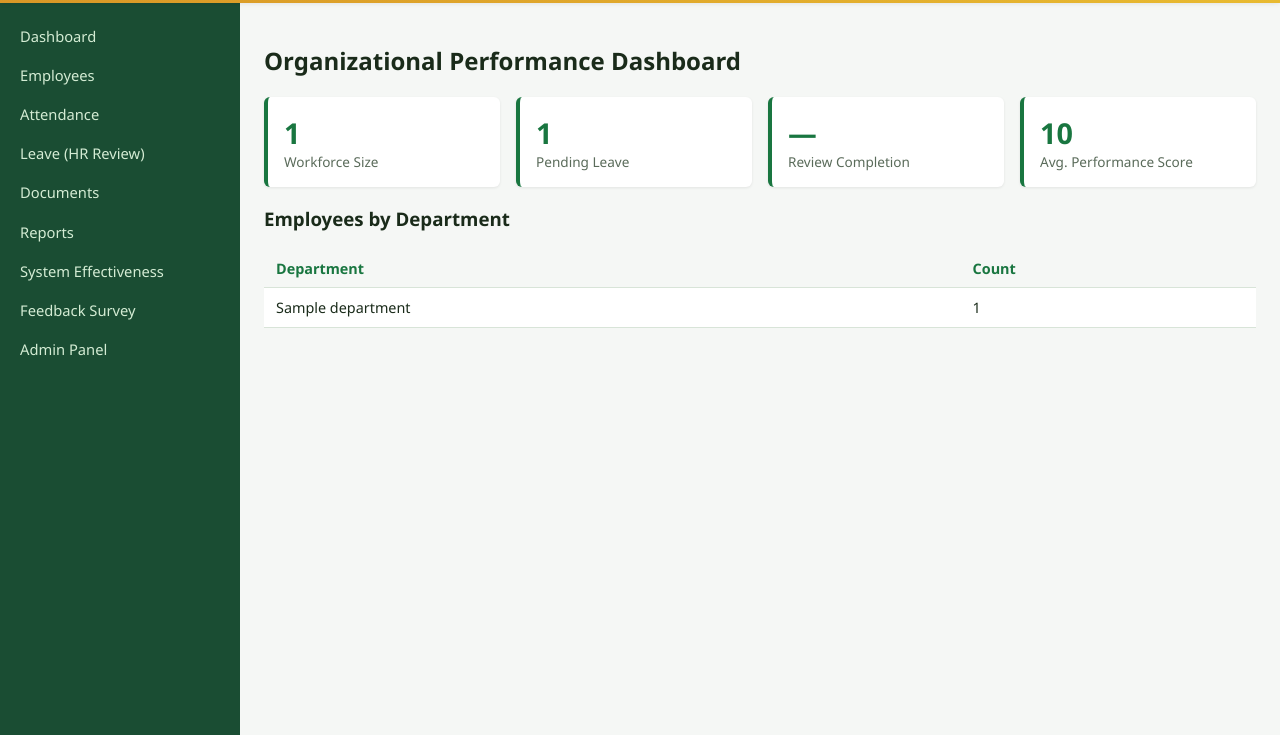
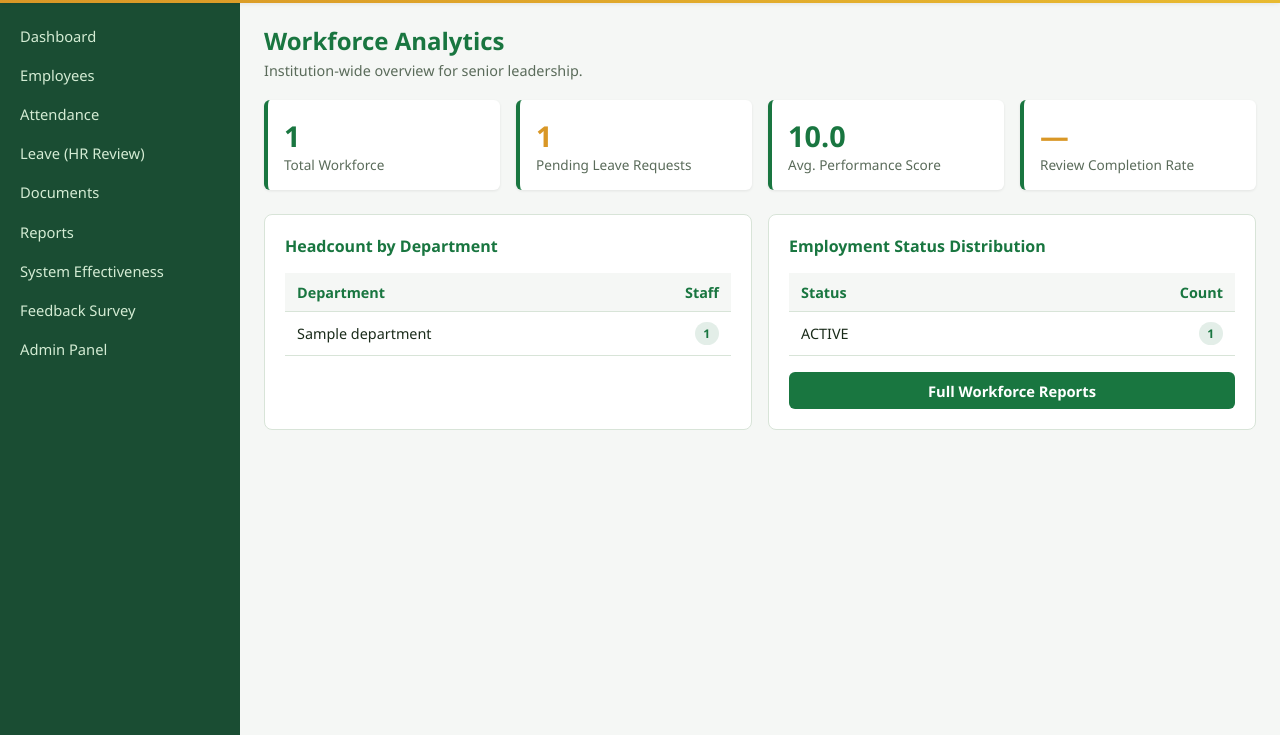
Before and after one commit to Goddy36-A/miu-ems, a Django app: page /management/ in a window 1280 px wide. Shown: the part 64-799 px from the top of the page. Run offline with Django 5.2, Linux system fonts and the light colour scheme; a user stored in the database is signed in; tables that the repository leaves empty hold one stand-in row (values such as "Sample post").

Commit message:
feat: polished management dashboard with dept headcount and status distribution

```diff
--- a/templates/dashboard/management_dashboard.html
+++ b/templates/dashboard/management_dashboard.html
@@ -1,15 +1,85 @@
 {% extends "base.html" %}
 {% block title %}Management Dashboard{% endblock %}
 {% block content %}
-<h2>Organizational Performance Dashboard</h2>
-<div class="metric-cards">
-  <div class="metric-card"><div class="value">{{ workforce_size }}</div><div class="label">Workforce Size</div></div>
-  <div class="metric-card"><div class="value">{{ leave_pending }}</div><div class="label">Pending Leave</div></div>
-  <div class="metric-card"><div class="value">{{ review_completion|default:"—" }}{% if review_completion %}%{% endif %}</div><div class="label">Review Completion</div></div>
-  <div class="metric-card"><div class="value">{{ avg_performance_score|default:"—" }}</div><div class="label">Avg. Performance Score</div></div>
+
+<div style="margin-bottom:1.25rem;">
+  <h2 style="margin:0;color:var(--miu-primary);">Workforce Analytics</h2>
+  <p style="margin:0.25rem 0 0;color:var(--miu-muted);font-size:0.9rem;">
+    Institution-wide overview for senior leadership.
+  </p>
 </div>
-<h3>Employees by Department</h3>
-<table class="miu-table"><thead><tr><th>Department</th><th>Count</th></tr></thead><tbody>
-{% for d in by_department %}<tr><td>{{ d.name }}</td><td>{{ d.count }}</td></tr>{% endfor %}
-</tbody></table>
+
+<div class="metric-cards" style="margin-bottom:1.5rem;">
+  <div class="metric-card">
+    <div class="value" style="color:var(--miu-primary);">{{ workforce_size }}</div>
+    <div class="label">Total Workforce</div>
+  </div>
+  <div class="metric-card">
+    <div class="value" style="color:var(--miu-accent);">{{ leave_pending }}</div>
+    <div class="label">Pending Leave Requests</div>
+  </div>
+  <div class="metric-card">
+    <div class="value" style="color:var(--miu-primary);">
+      {% if avg_performance_score %}{{ avg_performance_score|floatformat:1 }}{% else %}—{% endif %}
+    </div>
+    <div class="label">Avg. Performance Score</div>
+  </div>
+  <div class="metric-card">
+    <div class="value" style="color:var(--miu-accent);">
+      {% if review_completion %}{{ review_completion }}%{% else %}—{% endif %}
+    </div>
+    <div class="label">Review Completion Rate</div>
+  </div>
+</div>
+
+<div style="display:grid;grid-template-columns:1fr 1fr;gap:1rem;">
+  <div class="card">
+    <h3 style="margin-top:0;color:var(--miu-primary);font-size:1rem;">Headcount by Department</h3>
+    <table class="miu-table">
+      <thead><tr><th>Department</th><th style="text-align:right;">Staff</th></tr></thead>
+      <tbody>
+        {% for dept in by_department %}
+        <tr>
+          <td>{{ dept.name }}</td>
+          <td style="text-align:right;">
+            <span class="badge badge-success">{{ dept.count }}</span>
+          </td>
+        </tr>
+        {% empty %}
+        <tr><td colspan="2" style="color:var(--miu-muted);">No departments found.</td></tr>
+        {% endfor %}
+      </tbody>
+    </table>
+  </div>
+
+  <div class="card">
+    <h3 style="margin-top:0;color:var(--miu-primary);font-size:1rem;">Employment Status Distribution</h3>
+    <table class="miu-table">
+      <thead><tr><th>Status</th><th style="text-align:right;">Count</th></tr></thead>
+      <tbody>
+        {% for row in status_distribution %}
+        <tr>
+          <td>{{ row.employment_status }}</td>
+          <td style="text-align:right;">
+            <span class="badge
+              {% if row.employment_status == 'ACTIVE' %}badge-success
+              {% elif row.employment_status == 'ON_LEAVE' %}badge-warning
+              {% else %}badge-muted{% endif %}">
+              {{ row.count }}
+            </span>
+          </td>
+        </tr>
+        {% empty %}
+        <tr><td colspan="2" style="color:var(--miu-muted);">No data.</td></tr>
+        {% endfor %}
+      </tbody>
+    </table>
+    <div style="margin-top:1rem;">
+      <a href="{% url 'reports:hub' %}" class="btn btn-primary" style="width:100%;text-align:center;">
+        Full Workforce Reports
+      </a>
+    </div>
+  </div>
+</div>
+
 {% endblock %}
```
